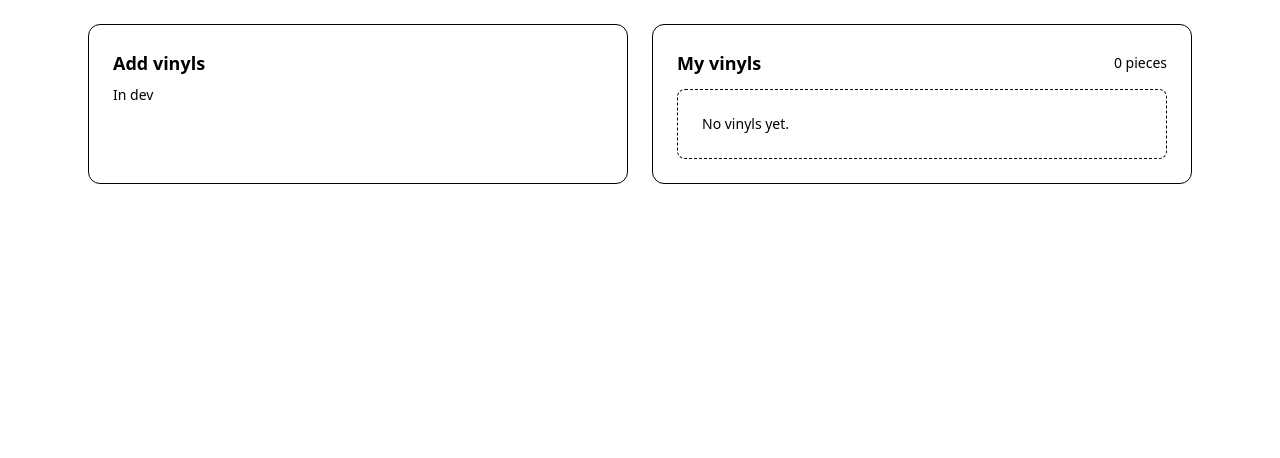
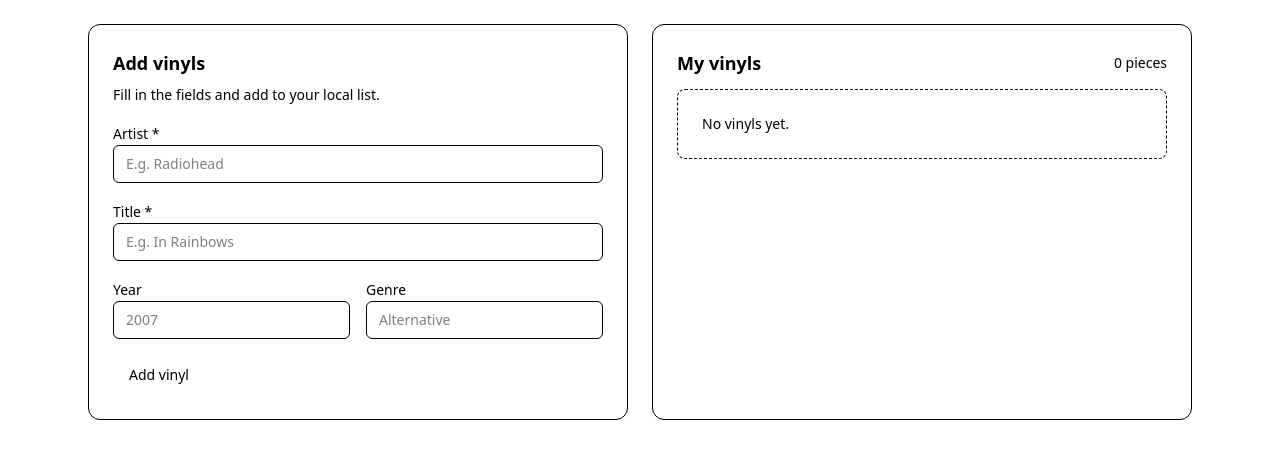
Before and after one commit to LukasKnudsen/VinylTracker, a React (Vite) app: page / in a window 1280 px wide. Shown: the top 458 px of the page. Built offline with nearby package versions, Linux system fonts and the light colour scheme.

Commit message:
started work on submit form

```diff
--- /dev/null
+++ b/src/components/VinylForm.tsx
@@ -0,0 +1,88 @@
+import * as React from "react"
+import type { VinylInput } from "../types/vinyl"
+import { Button } from "./ui/button"
+
+type Props = {
+    onSubmit: (vinyl: VinylInput) => void
+}
+
+export default function VinylForm({ onSubmit }: Props) {
+    const [artist, setArtist] = React.useState("")
+    const [title, setTitle] = React.useState("")
+    const [year, setYear] = React.useState<string>("")
+    const [genre, setGenre] = React.useState("")
+
+    function handleSubmit(e: React.FormEvent) {
+      e.preventDefault()
+
+      const trimmedArtist = artist.trim()
+      const trimmedTitle = title.trim()
+
+      if (!trimmedArtist || !trimmedTitle) return
+
+      const yearNumber =
+        year.trim() === "" ? undefined : Number.parseInt(year, 10)
+
+      onSubmit({
+        artist: trimmedArtist,
+        title: trimmedTitle,
+        year: Number.isFinite(yearNumber) ? yearNumber : undefined,
+        genre: genre.trim() === "" ? undefined : genre.trim(),
+      })
+
+      // reset that shit
+      setArtist("")
+      setTitle("")
+      setYear("")
+      setGenre("")
+    }
+
+    return (
+        <form onSubmit={handleSubmit} className="mt-4 space-y-4">
+          <div className="space-y-2">
+            <label className="text-sm font-medium">Artist *</label>
+            <input
+              className="w-full rounded-md border border-border bg-background px-3 py-2 text-sm"
+              value={artist}
+              onChange={(e) => setArtist(e.target.value)}
+              placeholder="E.g. Radiohead"
+            />
+          </div>
+
+          <div className="space-y-2">
+            <label className="text-sm font-medium">Title *</label>
+            <input
+              className="w-full rounded-md border border-border bg-background px-3 py-2 text-sm"
+              value={title}
+              onChange={(e) => setTitle(e.target.value)}
+              placeholder="E.g. In Rainbows"
+            />
+          </div>
+
+          <div className="grid grid-cols-1 gap-4 sm:grid-cols-2">
+            <div className="space-y-2">
+              <label className="text-sm font-medium">Year</label>
+              <input
+                className="w-full rounded-md border border-border bg-background px-3 py-2 text-sm"
+                value={year}
+                onChange={(e) => setYear(e.target.value)}
+                placeholder="2007"
+                inputMode="numeric"
+              />
+            </div>
+
+            <div className="space-y-2">
+              <label className="text-sm font-medium">Genre</label>
+              <input
+                className="w-full rounded-md border border-border bg-background px-3 py-2 text-sm"
+                value={genre}
+                onChange={(e) => setGenre(e.target.value)}
+                placeholder="Alternative"
+              />
+            </div>
+          </div>
+
+          <Button type="submit">Add vinyl</Button>
+        </form>
+      )
+    }
--- a/src/pages/Home.tsx
+++ b/src/pages/Home.tsx
@@ -1,12 +1,18 @@
-import VinylList from "../components/VinylList";
-import type { Vinyl } from "../types/vinyl";
-
-const demo: Vinyl[] = [
-
-];
-
+import * as React from "react"
+import VinylList from "../components/VinylList"
+import VinylForm from "../components/VinylForm"
+import type { Vinyl, VinylInput } from "../types/vinyl"
 
 export default function Home() {
+  const [items, setItems] = React.useState<Vinyl[]>([])
+
+  function addVinyl(input: VinylInput) {
+    const newVinyl: Vinyl = {
+      id: crypto.randomUUID(),
+      ...input,
+    }
+    setItems((prev) => [newVinyl, ...prev])
+  }
 
   return (
     <div className="min-h-screen">
@@ -14,14 +20,16 @@ export default function Home() {
         <div className="rounded-xl border border-border bg-background p-6">
           <h2 className="text-lg font-semibold">Add vinyls</h2>
           <p className="mt-2 text-sm text-muted-foreground">
-            In dev
+            Fill in the fields and add to your local list.
           </p>
+
+          <VinylForm onSubmit={addVinyl} />
         </div>
 
         <div className="rounded-xl border border-border bg-background p-6">
-          <VinylList items={demo} />
+          <VinylList items={items} />
         </div>
       </div>
     </div>
-  );
+  )
 }
```
Also changed, not shown: src/types/vinyl.ts (+8 -6 lines).
